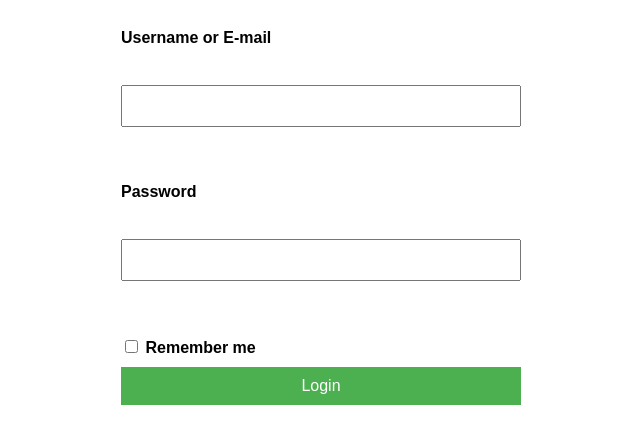
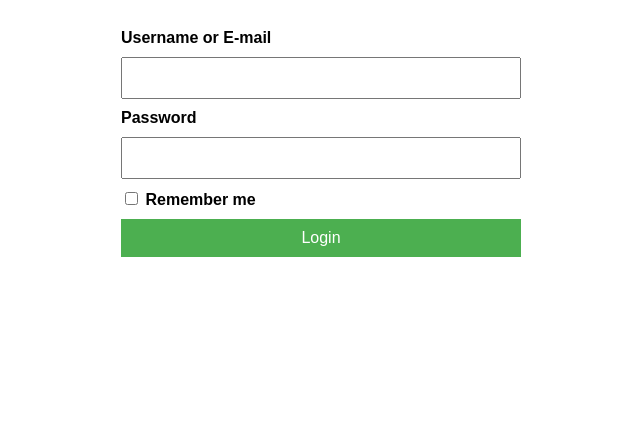
Before and after one commit to straumoy/16-Simple-Login-Page-Front-End-Only-, a plain HTML site: page index.html in a window 1280 px wide. Shown: the part 81-524 px from the top of the page, without its empty margins (319-959 px from the left). Drawn offline with Linux system fonts and the light colour scheme.

Commit message:
removed <br>

```diff
--- a/index.html
+++ b/index.html
@@ -51,11 +51,11 @@
 <body>
     <form>
         <h1>Login</h1>
-        <label for="username">Username or E-mail</label><br>
-        <input type="text" id="username" name="username" required><br><br>
+        <label for="username">Username or E-mail</label>
+        <input type="text" id="username" name="username" required>
 
-        <label for="password">Password</label><br>
-        <input type="text" id="password" name="password" required><br><br>
+        <label for="password">Password</label>
+        <input type="text" id="password" name="password" required>
 
         <label>
             <input type="checkbox" name="remember"> Remember me
```
